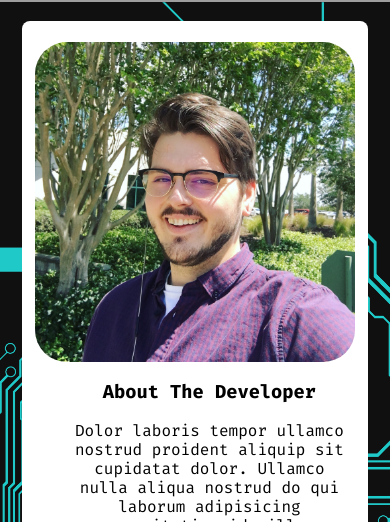
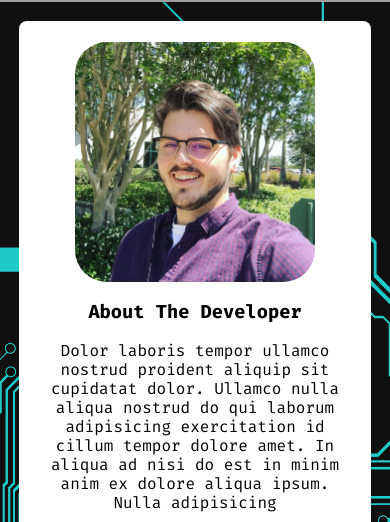
Before and after one commit to LinnJS/portfolio-react-app, a React app: page / in a window 390 px wide. Shown: the part 842-1364 px from the top of the page. Built offline with nearby package versions, Linux system fonts and the light colour scheme; grey boxes are pictures that could not be loaded.

Commit message:
More mobile fixed

```diff
--- a/src/components/Developer/Dev.css
+++ b/src/components/Developer/Dev.css
@@ -1,7 +1,7 @@
-#devCard > img {
+.headshot {
   border-radius: 2em;
-  height: 20em;
-  width: 20em;
+  height: 18em;
+  width: 18em;
 }
 
 .card {
@@ -10,7 +10,7 @@
   background-color: #fefffe;
   padding: 1.3em;
   border-radius: 0.5em;
-  margin: 1em 1.2em;
+  margin: 1em;
 }
 
 .dev {
@@ -23,9 +23,13 @@
   #devCard > img {
     align-self: center;
   }
+
+  .dev {
+    align-content: center;
+  }
   .headshot {
-    height: 1em;
-    width: 5em;
+    height: 15em;
+    width: 15em;
   }
   #devCard {
     display: flex;
--- a/src/components/Developer/Dev.js
+++ b/src/components/Developer/Dev.js
@@ -7,17 +7,15 @@ class Dev extends Component {
   render() {
     return (
       <div className="card" id="devCard">
-        <img className="headshot" src={headshot} alt="Picture of the Developer" />
-        <div className="dev">
+        <img className="headshot" id="headshot" src={headshot} alt="Picture of the Developer" />
         <div className="aside">
           <h3>About The Developer</h3>
           <p>
             Dolor laboris tempor ullamco nostrud proident aliquip sit cupidatat dolor. Ullamco nulla aliqua nostrud do
-              qui laborum adipisicing exercitation id cillum tempor dolore amet. In aliqua ad nisi do est in minim anim
-              ex dolore aliqua ipsum. Nulla adipisicing
+            qui laborum adipisicing exercitation id cillum tempor dolore amet. In aliqua ad nisi do est in minim anim ex
+            dolore aliqua ipsum. Nulla adipisicing
           </p>
           <Contact />
-          </div>
         </div>
       </div>
     )
```
Lines whose indentation alone changed are shown as unchanged.
